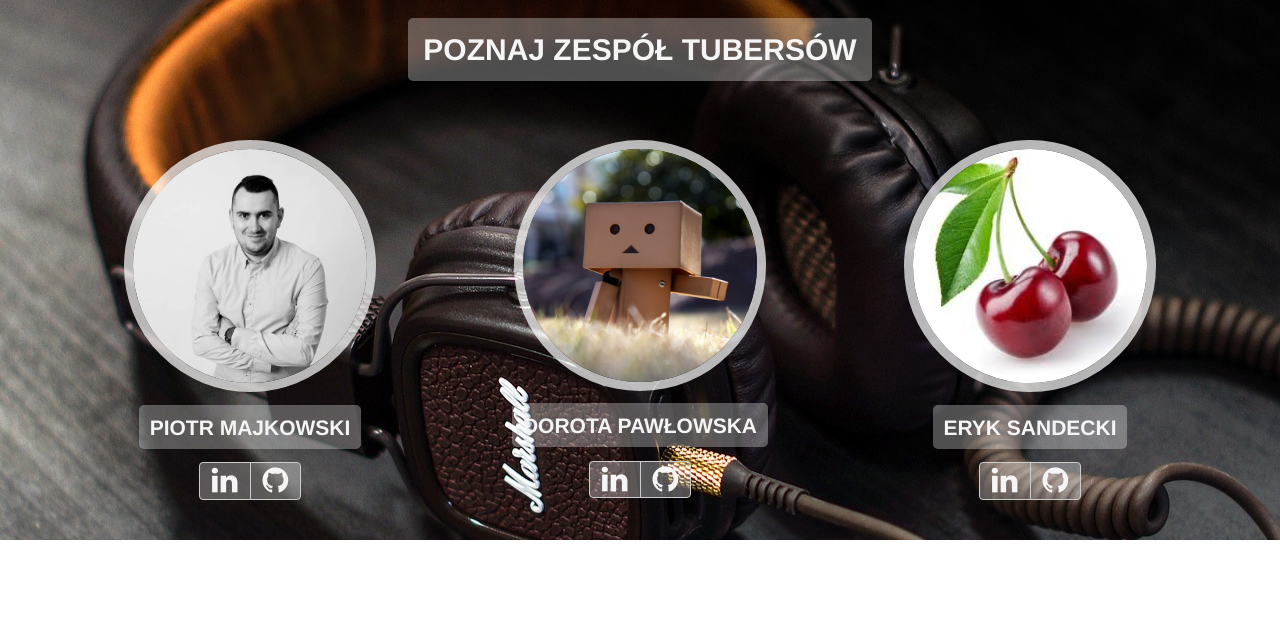
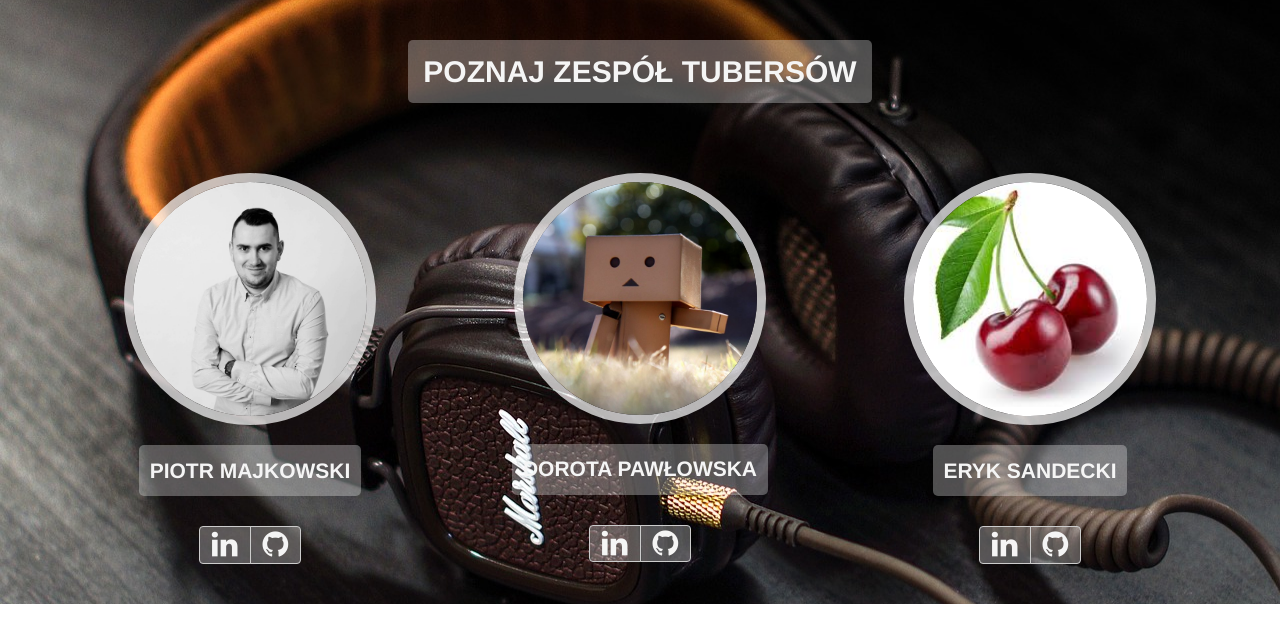
Before and after one commit to infoshareacademy/jfdzs2-tubersi, a plain HTML site: page index.html in a window 1280 px wide. Drawn offline with nearby package versions, Linux system fonts and the light colour scheme.

Commit message:
change display in title sectrion and member name

```diff
--- a/css/styles.css
+++ b/css/styles.css
@@ -36,22 +36,21 @@ h2.team-title {
     background-color: rgba(255,255,255,0.3);
     border-radius: 5px;
     color: whitesmoke;
-    display: inline;
+    display: inline-block;
     padding: 0.5em;
     font-weight: 700;
     text-transform: uppercase;
-    line-height: 2em;
 }
 
 p.member-name {
     background-color: rgba(255,255,255,0.3);
     border-radius: 5px;
     color: whitesmoke;
-    display: inline;
     font-size: 1.5em;
     padding: 0.5em;
     font-weight: 700;
     text-transform: uppercase;
+    display: inline-block;
 }
 
 .social,
```
